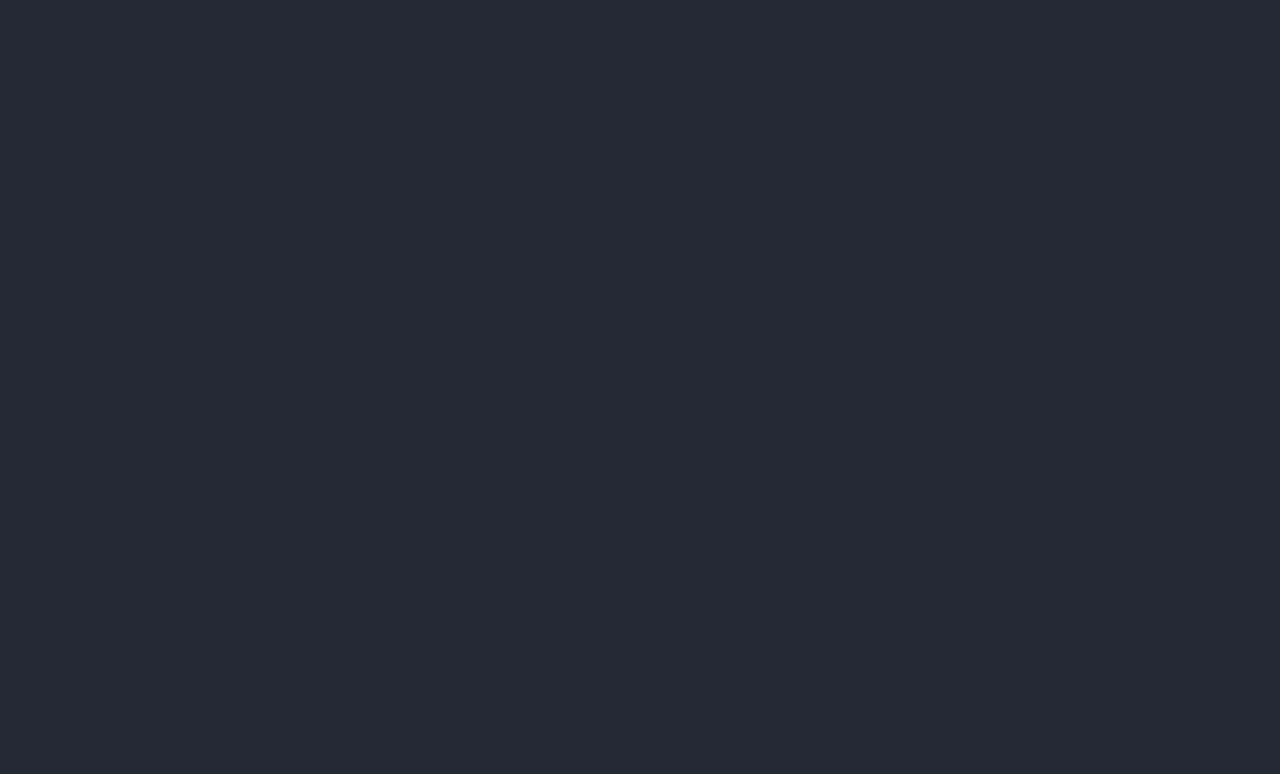
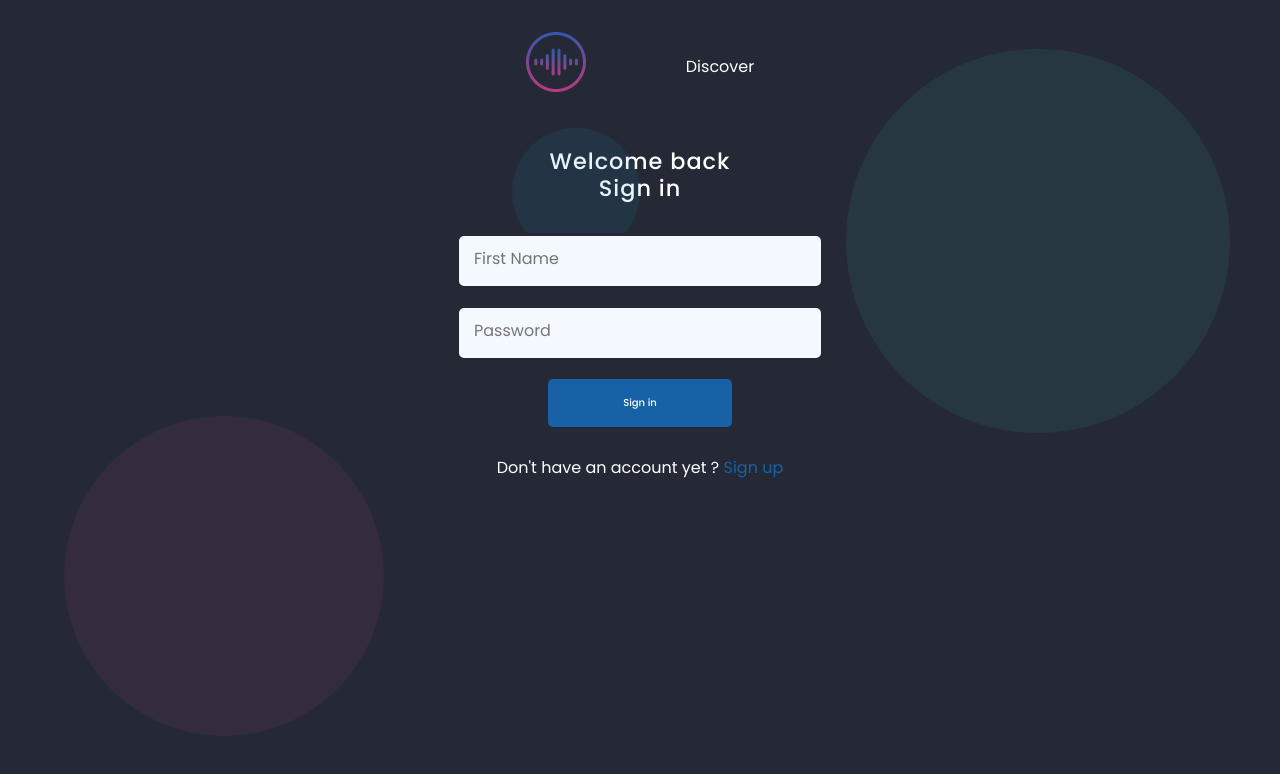
Before and after one commit to Fisayomiii/Music-Player, a React (Create React App) app: page /signin in a window 1280 px wide. Before the commit this address had no page. Shown: the top 774 px of the page. Built offline with nearby package versions, Linux system fonts and the light colour scheme.

Commit message:
Designd the UI For SignIn

```diff
--- a/src/App.js
+++ b/src/App.js
@@ -1,6 +1,7 @@
 import React from 'react';
 import { Route, Routes } from 'react-router';
 import Home from './components/Home';
+import Signin from './components/Signin';
 import Signup from './components/Signup';
 function App() {
   return (
@@ -12,6 +13,7 @@ function App() {
       <Routes>
         <Route path='/' element={<Home/>}/>
         <Route path='/signup' element={<Signup/>}/>
+        <Route path='/signin' element={<Signin/>}/>
       </Routes>
 
 
--- a/src/components/Home.css
+++ b/src/components/Home.css
@@ -7,7 +7,6 @@
     color: #fff;
     font-family: "Poppins", sans-serif;
 }
-
 *,
 *::before,
 *::after {
@@ -112,7 +111,7 @@ body {
 }
 .human-person {
     position: absolute;
-    bottom: -10px;
+    bottom: -60px;
     background-image: url(../image/landing-page-girl.png);
     /* flex-grow: 1; */
     width: 100%;
@@ -122,6 +121,7 @@ body {
     background-size: contain;
     background-repeat: no-repeat;
     background-position: bottom ;
+    animation: fadeIn 2s linear;
 }
 .textAndBtn{
     min-height: 30vh;
@@ -130,6 +130,7 @@ body {
     text-align: center;
     align-items: center;
     justify-content: center;
+    animation: fadeIn 2s linear;
 }
 
 .title {
--- a/src/components/Signin.js
+++ b/src/components/Signin.js
@@ -1,36 +1,33 @@
-import React, { useEffect, useState } from 'react'
-import favicon from '../image/favicon.ico'
-
+import React from 'react'
+import logo from '../image/logo.png';
+import { Link } from 'react-router-dom';
+import './Signup.css';
 function Signin() {
-    const [isloading, setisloading] = useState(true)
-    useEffect(() => {
-        setisloading(false)
-    }, [])
-
     return (
         <>
-            {isloading ?
-                <div class="loader-wrapper">
-                    <span class="loader"><span class="loader-inner"></span></span>
+            <body className="container full-height-grow">
+                <header className='header'>
+                    <Link to={"./signup"} className="logo">
+                        <img src={logo} alt={logo} />
+                    </Link>
+                    <ul className='listitem'>
+                        <li><a href="discover.html">Discover</a></li>
+                    </ul>
+                </header>
+
+                <div className='formik'>
+                    <h5 className='welcome'>Welcome back<br /> Sign in </h5>
+                    <div className='form'>
+                        <input type="text" placeholder='First Name' />
+                        <input type="text" placeholder='Password ' />
+                        <button>Sign in</button><br />
+                        <p className='else'>Don't have an account yet ? <a href="./Signup">Sign up</a></p>
+                    </div>
                 </div>
-                :
-                <section id='whole'>
-                    <div className='banner'></div>
-                    <div className='form'>
-                        <div className='formik'>
-                            <img src={favicon} height='80' alt='logo' className='logo' />
-                            <h4 className='welcome'>Welcome , <br /><br /> Sign in</h4>
-                            <div>
-                                <input type="email" placeholder='Email address' />
-                                <input type="text" placeholder='Password' />
-                                <button >Sign IN</button>
-                                {/* <div className="alert alert-success">{message}</div> */}
-                            </div>
-                            <p className='else'>Don't have an account? <a href="./Signup">Sign up</a></p>
-                        </div>
-                    </div>
-                </section>
-            }
+                <div className="home-main-circle-1"></div>
+                <div className="home-main-circle-2"></div>
+                <div className="home-main-circle-3"></div>
+            </body>
         </>
     )
 }
--- a/src/components/Signup.css
+++ b/src/components/Signup.css
@@ -19,18 +19,69 @@ body {
     color: #ffffff;
     line-height: 1.7em;
 }
+@-webkit-keyframes fadeIn {
+	0% {
+		opacity: 0;
+	}
+	100% {
+		opacity: 1;
+	}
+}
+@keyframes fadeIn {
+	0% {
+		opacity: 0;
+	}
+	100% {
+		opacity: 1;
+	}
+}
+.fadeIn {
+	-webkit-animation-name: fadeIn;
+	animation-name: fadeIn;
+}
+@-webkit-keyframes fadeInDown {
+	0% {
+		opacity: 0;
+		-webkit-transform: translate3d(0, -100%, 0);
+		transform: translate3d(0, -100%, 0);
+	}
+	100% {
+		opacity: 1;
+		-webkit-transform: none;
+		transform: none;
+	}
+}
+
+@keyframes fadeInDown {
+	0% {
+		opacity: 0;
+		-webkit-transform: translate3d(0, -100%, 0);
+		transform: translate3d(0, -100%, 0);
+	}
+	100% {
+		opacity: 1;
+		-webkit-transform: none;
+		transform: none;
+	}
+}
+
+.fadeInDown {
+	-webkit-animation-name: fadeInDown;
+	animation-name: fadeInDown;
+}
 
 .header {
     display: flex;
-    gap: 130px;
+    gap: 100px;
     align-items: center;
     justify-content: center;
     padding-top: 2em;
+    animation: fadeInDown 1s linear;
 }
 
 .listitem {
     display: flex;
-    gap: 20px;
+    gap: 8px;
     color: inherit;
     text-decoration: none;
     list-style-type: none;
@@ -68,7 +119,8 @@ body {
 
 .formik {
     padding-left: -5em;
-    margin-top: 5em;
+    margin-top: 3em;
+    animation: fadeIn 3s ;
 }
 
 .form {
@@ -95,11 +147,11 @@ body {
     z-index: 5;
     margin: 8px;
     width: 100%;
-    padding: 10px 10px 10px;
+    padding: 10px 15px 15px;
     color: #000000;
-    border-radius: 4px;
+    border-radius: 8px;
     background-color: #f4f8ff;
-    border: none;
+    border: 3px solid #252936;
     font-size: 1rem;
 }
 
```
